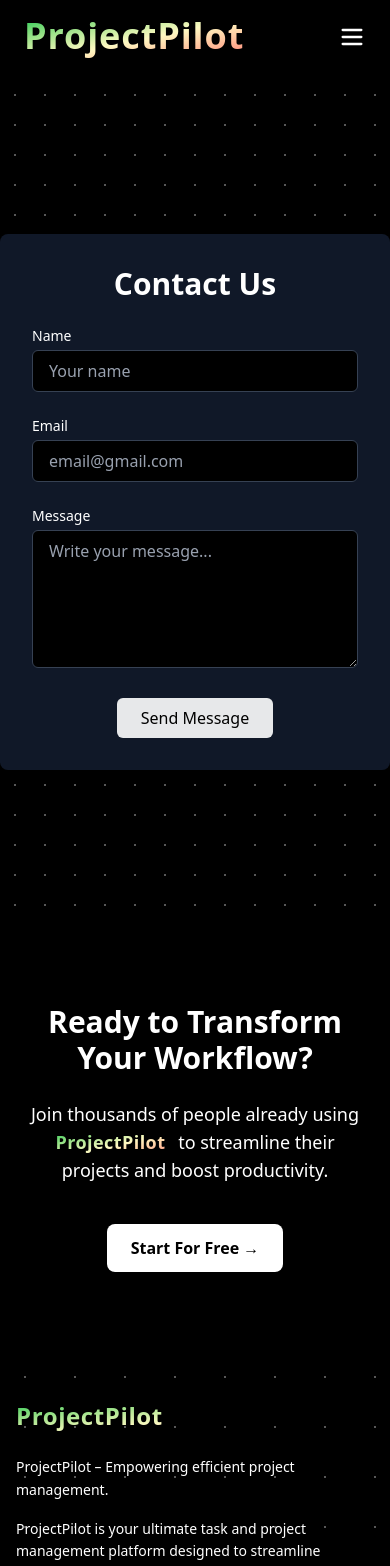
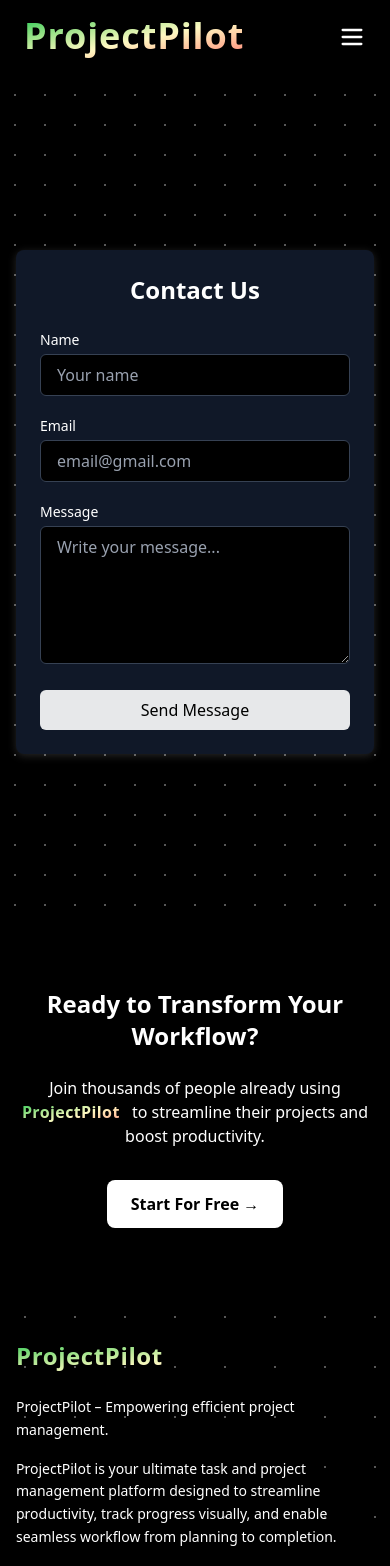
Before and after one commit to Aniket-bit7/Project_Management, a React (Vite) app: page /contact in a window 390 px wide. Shown: the top 1566 px of the page. Built offline with nearby package versions, Linux system fonts and the light colour scheme; no server answers.

Commit message:
project completed with respoonsiveness

```diff
--- a/src/pages/ContactPage.jsx
+++ b/src/pages/ContactPage.jsx
@@ -11,16 +11,19 @@ const ContactPage = () => {
     e.preventDefault();
     setSubmitted(true);
   };
+
   return (
     <section className="text-white min-h-screen overflow-x-hidden bg-black">
       <Navbar />
-      <section className="w-full min-h-screen animated-dotted-background1 flex justify-center items-center">
+
+      {/* Contact Form Section */}
+      <section className="w-full min-h-screen animated-dotted-background1 flex justify-center items-center px-4 sm:px-6 md:px-10">
         {!submitted ? (
-          <div className="w-full max-w-4xl bg-gray-900 shadow-md rounded-lg p-8">
-            <h2 className="text-3xl font-semibold mb-6 text-center">
+          <div className="w-full max-w-4xl bg-gray-900 shadow-[0_2px_8px_rgba(255,255,255,0.15)] rounded-lg p-6 sm:p-8">
+            <h2 className="text-2xl sm:text-3xl font-semibold mb-6 text-center">
               Contact Us
             </h2>
-            <form onSubmit={handleSubmit} className="space-y-6">
+            <form onSubmit={handleSubmit} className="space-y-5 sm:space-y-6">
               <div>
                 <label className="block text-sm font-medium mb-1">Name</label>
                 <input
@@ -56,7 +59,7 @@ const ContactPage = () => {
               <div className="flex justify-center">
                 <button
                   type="submit"
-                  className="bg-white/90 font-medium text-black py-2 px-6 rounded-md hover:bg-black hover:text-white transition cursor-pointer"
+                  className="bg-white/90 font-medium text-black py-2 px-6 rounded-md hover:bg-black hover:text-white transition cursor-pointer w-full sm:w-auto"
                 >
                   Send Message
                 </button>
@@ -65,10 +68,10 @@ const ContactPage = () => {
           </div>
         ) : (
           <div className="text-center max-w-2xl mx-auto px-4 py-20">
-            <h2 className="text-3xl font-semibold text-green-400 mb-4">
+            <h2 className="text-2xl sm:text-3xl font-semibold text-green-400 mb-4">
               Thank You!
             </h2>
-            <p className="text-gray-300 text-lg">
+            <p className="text-base sm:text-lg text-gray-300">
               We’ve received your message. We’ll get back to you within 24
               hours.
             </p>
@@ -76,11 +79,12 @@ const ContactPage = () => {
         )}
       </section>
 
-      <section className="bg-black py-20 px-6 text-white text-center">
-        <h1 className="text-3xl sm:text-4xl font-bold mb-6">
+      {/* CTA Section */}
+      <section className="bg-black py-16 sm:py-20 px-4 sm:px-6 text-white text-center">
+        <h1 className="text-2xl sm:text-3xl md:text-4xl font-bold mb-6">
           Ready to Transform Your Workflow?
         </h1>
-        <p className="text-lg sm:text-xl max-w-3xl mx-auto mb-10">
+        <p className="text-base sm:text-lg md:text-xl max-w-3xl mx-auto mb-8 sm:mb-10">
           Join thousands of people already using{" "}
           <span className="gradient-title1 font-semibold">ProjectPilot</span> to
           streamline their projects and boost productivity.
```
